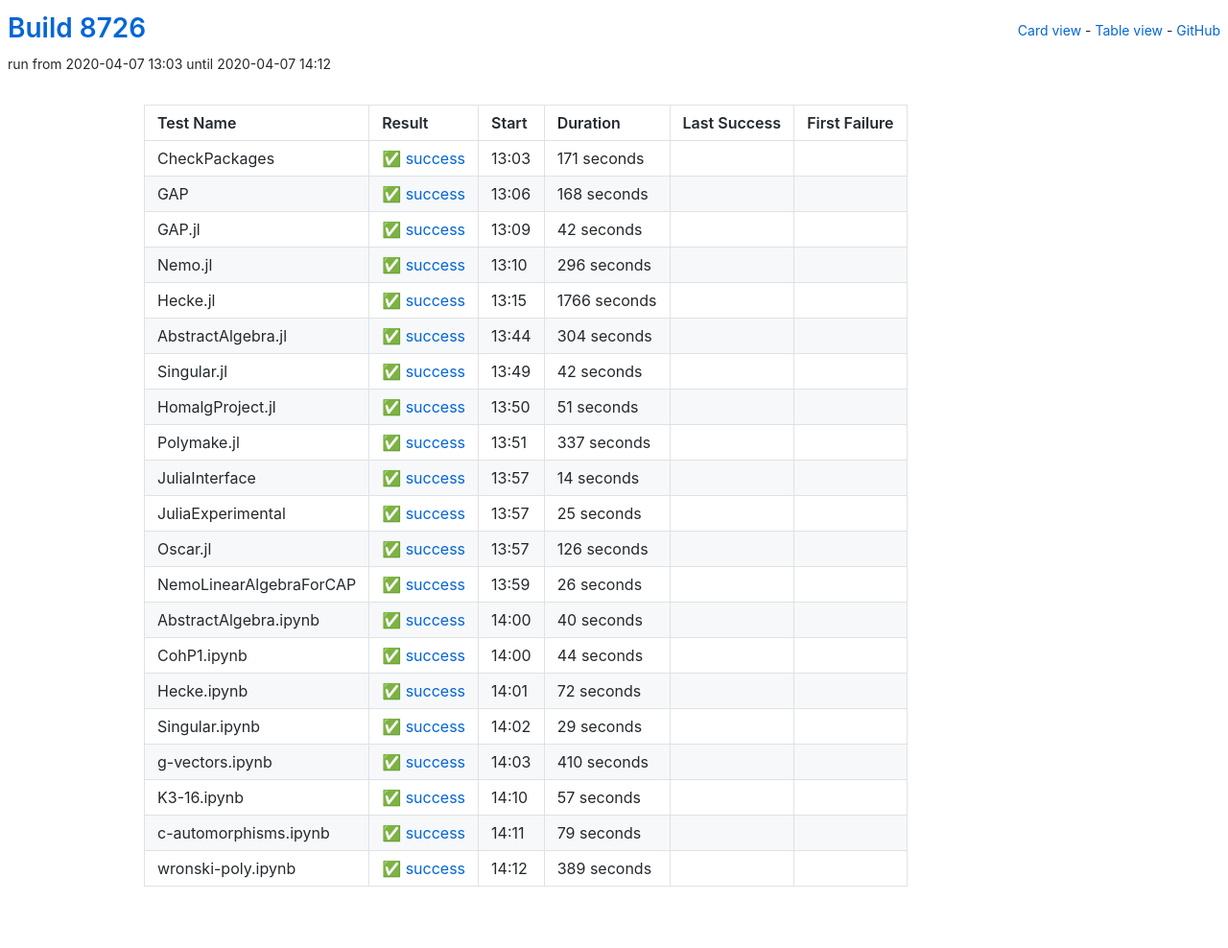
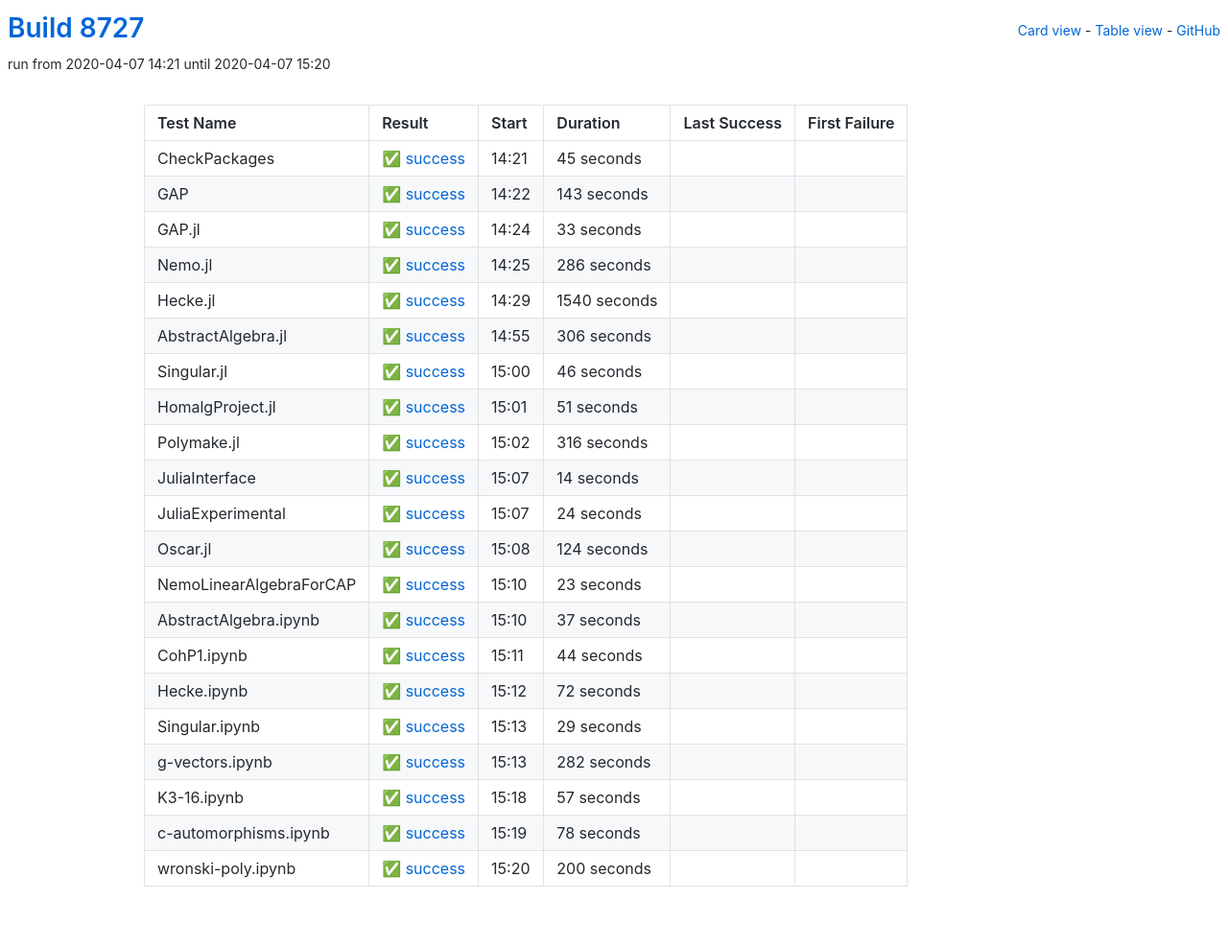
Before and after one commit to oscar-system/oscar-ci-status, a Jekyll site: the page built from table.html, in a window 1280 px wide. Shown: the whole page at 96% size. Built offline with Jekyll 4.4.1, drawn with Linux system fonts in a browser that asks for light colours.

Commit message:
Build 8727

```diff
--- a/_data/ci.yml
+++ b/_data/ci.yml
@@ -1,82 +1,82 @@
-build: 8726
-build_url: https://oscarci.mathematik.uni-kl.de/job/oscar/8726/
+build: 8727
+build_url: https://oscarci.mathematik.uni-kl.de/job/oscar/8727/
 job: oscar
 tests:
-- duration: 171
+- duration: 45
   exitcode: 0
   first_failure: false
   first_failure_url: null
   last_success: false
   last_success_url: null
-  log: https://oscarci.mathematik.uni-kl.de/job/oscar/8726/artifact/logs/build-8726/CheckPackages.log
+  log: https://oscarci.mathematik.uni-kl.de/job/oscar/8727/artifact/logs/build-8727/CheckPackages.log
   name: CheckPackages
-  start: 2020-04-07 13:03
+  start: 2020-04-07 14:21
   status: success
   success: true
-- duration: 168
+- duration: 143
   exitcode: 0
   first_failure: false
   first_failure_url: null
   last_success: false
   last_success_url: null
-  log: https://oscarci.mathematik.uni-kl.de/job/oscar/8726/artifact/logs/build-8726/GAP.log
+  log: https://oscarci.mathematik.uni-kl.de/job/oscar/8727/artifact/logs/build-8727/GAP.log
   name: GAP
-  start: 2020-04-07 13:06
+  start: 2020-04-07 14:22
   status: success
   success: true
-- duration: 42
+- duration: 33
   exitcode: 0
   first_failure: false
   first_failure_url: null
   last_success: false
   last_success_url: null
-  log: https://oscarci.mathematik.uni-kl.de/job/oscar/8726/artifact/logs/build-8726/GAP.jl.log
+  log: https://oscarci.mathematik.uni-kl.de/job/oscar/8727/artifact/logs/build-8727/GAP.jl.log
   name: GAP.jl
-  start: 2020-04-07 13:09
+  start: 2020-04-07 14:24
   status: success
   success: true
-- duration: 296
+- duration: 286
   exitcode: 0
   first_failure: false
   first_failure_url: null
   last_success: false
   last_success_url: null
-  log: https://oscarci.mathematik.uni-kl.de/job/oscar/8726/artifact/logs/build-8726/Nemo.jl.log
+  log: https://oscarci.mathematik.uni-kl.de/job/oscar/8727/artifact/logs/build-8727/Nemo.jl.log
   name: Nemo.jl
-  start: 2020-04-07 13:10
+  start: 2020-04-07 14:25
   status: success
   success: true
-- duration: 1766
+- duration: 1540
   exitcode: 0
   first_failure: false
   first_failure_url: null
   last_success: false
   last_success_url: null
-  log: https://oscarci.mathematik.uni-kl.de/job/oscar/8726/artifact/logs/build-8726/Hecke.jl.log
+  log: https://oscarci.mathematik.uni-kl.de/job/oscar/8727/artifact/logs/build-8727/Hecke.jl.log
   name: Hecke.jl
-  start: 2020-04-07 13:15
+  start: 2020-04-07 14:29
   status: success
   success: true
-- duration: 304
+- duration: 306
   exitcode: 0
   first_failure: false
   first_failure_url: null
   last_success: false
   last_success_url: null
-  log: https://oscarci.mathematik.uni-kl.de/job/oscar/8726/artifact/logs/build-8726/AbstractAlgebra.jl.log
+  log: https://oscarci.mathematik.uni-kl.de/job/oscar/8727/artifact/logs/build-8727/AbstractAlgebra.jl.log
   name: AbstractAlgebra.jl
-  start: 2020-04-07 13:44
+  start: 2020-04-07 14:55
   status: success
   success: true
-- duration: 42
+- duration: 46
   exitcode: 0
   first_failure: false
   first_failure_url: null
   last_success: false
   last_success_url: null
-  log: https://oscarci.mathematik.uni-kl.de/job/oscar/8726/artifact/logs/build-8726/Singular.jl.log
+  log: https://oscarci.mathematik.uni-kl.de/job/oscar/8727/artifact/logs/build-8727/Singular.jl.log
   name: Singular.jl
-  start: 2020-04-07 13:49
+  start: 2020-04-07 15:00
   status: success
   success: true
 - duration: 51
@@ -85,20 +85,20 @@
   first_failure_url: null
   last_success: false
   last_success_url: null
-  log: https://oscarci.mathematik.uni-kl.de/job/oscar/8726/artifact/logs/build-8726/HomalgProject.jl.log
+  log: https://oscarci.mathematik.uni-kl.de/job/oscar/8727/artifact/logs/build-8727/HomalgProject.jl.log
   name: HomalgProject.jl
-  start: 2020-04-07 13:50
+  start: 2020-04-07 15:01
   status: success
   success: true
-- duration: 337
+- duration: 316
   exitcode: 0
   first_failure: false
   first_failure_url: null
   last_success: false
   last_success_url: null
-  log: https://oscarci.mathematik.uni-kl.de/job/oscar/8726/artifact/logs/build-8726/Polymake.jl.log
+  log: https://oscarci.mathematik.uni-kl.de/job/oscar/8727/artifact/logs/build-8727/Polymake.jl.log
   name: Polymake.jl
-  start: 2020-04-07 13:51
+  start: 2020-04-07 15:02
   status: success
   success: true
 - duration: 14
@@ -107,53 +107,53 @@
   first_failure_url: null
   last_success: false
   last_success_url: null
-  log: https://oscarci.mathematik.uni-kl.de/job/oscar/8726/artifact/logs/build-8726/JuliaInterface.log
+  log: https://oscarci.mathematik.uni-kl.de/job/oscar/8727/artifact/logs/build-8727/JuliaInterface.log
   name: JuliaInterface
-  start: 2020-04-07 13:57
+  start: 2020-04-07 15:07
   status: success
   success: true
-- duration: 25
+- duration: 24
   exitcode: 0
   first_failure: false
   first_failure_url: null
   last_success: false
   last_success_url: null
-  log: https://oscarci.mathematik.uni-kl.de/job/oscar/8726/artifact/logs/build-8726/JuliaExperimental.log
+  log: https://oscarci.mathematik.uni-kl.de/job/oscar/8727/artifact/logs/build-8727/JuliaExperimental.log
   name: JuliaExperimental
-  start: 2020-04-07 13:57
+  start: 2020-04-07 15:07
   status: success
   success: true
-- duration: 126
+- duration: 124
   exitcode: 0
   first_failure: false
   first_failure_url: null
   last_success: false
   last_success_url: null
-  log: https://oscarci.mathematik.uni-kl.de/job/oscar/8726/artifact/logs/build-8726/Oscar.jl.log
+  log: https://oscarci.mathematik.uni-kl.de/job/oscar/8727/artifact/logs/build-8727/Oscar.jl.log
   name: Oscar.jl
-  start: 2020-04-07 13:57
+  start: 2020-04-07 15:08
   status: success
   success: true
-- duration: 26
+- duration: 23
   exitcode: 0
   first_failure: false
   first_failure_url: null
   last_success: false
   last_success_url: null
-  log: https://oscarci.mathematik.uni-kl.de/job/oscar/8726/artifact/logs/build-8726/NemoLinearAlgebraForCAP.log
+  log: https://oscarci.mathematik.uni-kl.de/job/oscar/8727/artifact/logs/build-8727/NemoLinearAlgebraForCAP.log
   name: NemoLinearAlgebraForCAP
-  start: 2020-04-07 13:59
+  start: 2020-04-07 15:10
   status: success
   success: true
-- duration: 40
+- duration: 37
   exitcode: 0
   first_failure: false
   first_failure_url: null
   last_success: false
   last_success_url: null
-  log: https://oscarci.mathematik.uni-kl.de/job/oscar/8726/artifact/logs/build-8726/AbstractAlgebra.ipynb.log
+  log: https://oscarci.mathematik.uni-kl.de/job/oscar/8727/artifact/logs/build-8727/AbstractAlgebra.ipynb.log
   name: AbstractAlgebra.ipynb
-  start: 2020-04-07 14:00
+  start: 2020-04-07 15:10
   status: success
   success: true
 - duration: 44
@@ -162,9 +162,9 @@
   first_failure_url: null
   last_success: false
   last_success_url: null
-  log: https://oscarci.mathematik.uni-kl.de/job/oscar/8726/artifact/logs/build-8726/CohP1.ipynb.log
+  log: https://oscarci.mathematik.uni-kl.de/job/oscar/8727/artifact/logs/build-8727/CohP1.ipynb.log
   name: CohP1.ipynb
-  start: 2020-04-07 14:00
+  start: 2020-04-07 15:11
   status: success
   success: true
 - duration: 72
@@ -173,9 +173,9 @@
   first_failure_url: null
   last_success: false
   last_success_url: null
-  log: https://oscarci.mathematik.uni-kl.de/job/oscar/8726/artifact/logs/build-8726/Hecke.ipynb.log
+  log: https://oscarci.mathematik.uni-kl.de/job/oscar/8727/artifact/logs/build-8727/Hecke.ipynb.log
   name: Hecke.ipynb
-  start: 2020-04-07 14:01
+  start: 2020-04-07 15:12
   status: success
   success: true
 - duration: 29
@@ -184,20 +184,20 @@
   first_failure_url: null
   last_success: false
   last_success_url: null
-  log: https://oscarci.mathematik.uni-kl.de/job/oscar/8726/artifact/logs/build-8726/Singular.ipynb.log
+  log: https://oscarci.mathematik.uni-kl.de/job/oscar/8727/artifact/logs/build-8727/Singular.ipynb.log
   name: Singular.ipynb
-  start: 2020-04-07 14:02
+  start: 2020-04-07 15:13
   status: success
   success: true
-- duration: 410
+- duration: 282
   exitcode: 0
   first_failure: false
   first_failure_url: null
   last_success: false
   last_success_url: null
-  log: https://oscarci.mathematik.uni-kl.de/job/oscar/8726/artifact/logs/build-8726/g-vectors.ipynb.log
+  log: https://oscarci.mathematik.uni-kl.de/job/oscar/8727/artifact/logs/build-8727/g-vectors.ipynb.log
   name: g-vectors.ipynb
-  start: 2020-04-07 14:03
+  start: 2020-04-07 15:13
   status: success
   success: true
 - duration: 57
@@ -206,30 +206,30 @@
   first_failure_url: null
   last_success: false
   last_success_url: null
-  log: https://oscarci.mathematik.uni-kl.de/job/oscar/8726/artifact/logs/build-8726/K3-16.ipynb.log
+  log: https://oscarci.mathematik.uni-kl.de/job/oscar/8727/artifact/logs/build-8727/K3-16.ipynb.log
   name: K3-16.ipynb
-  start: 2020-04-07 14:10
+  start: 2020-04-07 15:18
   status: success
   success: true
-- duration: 79
+- duration: 78
   exitcode: 0
   first_failure: false
   first_failure_url: null
   last_success: false
   last_success_url: null
-  log: https://oscarci.mathematik.uni-kl.de/job/oscar/8726/artifact/logs/build-8726/c-automorphisms.ipynb.log
+  log: https://oscarci.mathematik.uni-kl.de/job/oscar/8727/artifact/logs/build-8727/c-automorphisms.ipynb.log
   name: c-automorphisms.ipynb
-  start: 2020-04-07 14:11
+  start: 2020-04-07 15:19
   status: success
   success: true
-- duration: 389
+- duration: 200
   exitcode: 0
   first_failure: false
   first_failure_url: null
   last_success: false
   last_success_url: null
-  log: https://oscarci.mathematik.uni-kl.de/job/oscar/8726/artifact/logs/build-8726/wronski-poly.ipynb.log
+  log: https://oscarci.mathematik.uni-kl.de/job/oscar/8727/artifact/logs/build-8727/wronski-poly.ipynb.log
   name: wronski-poly.ipynb
-  start: 2020-04-07 14:12
+  start: 2020-04-07 15:20
   status: success
   success: true
```
Also changed, not shown: README.md.
